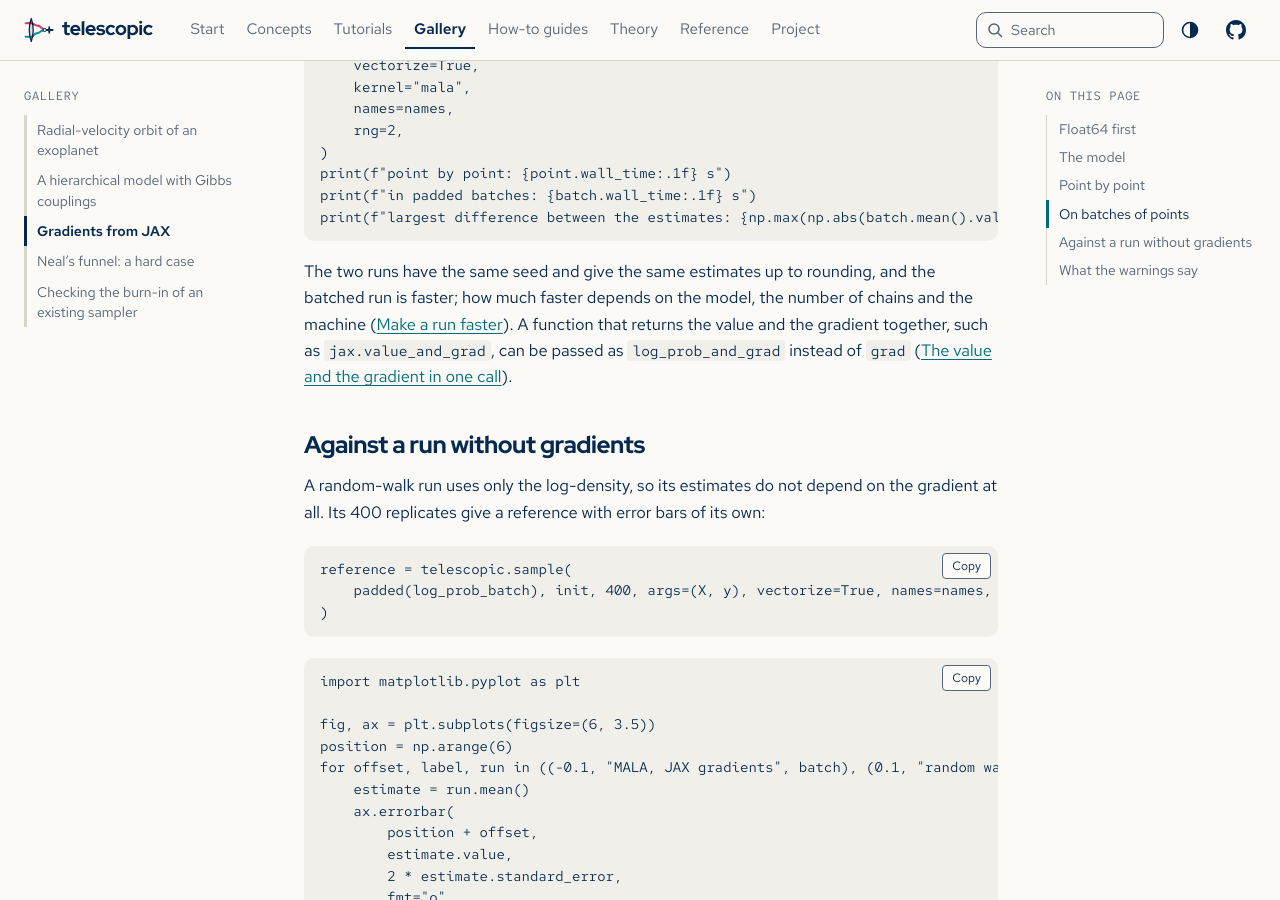
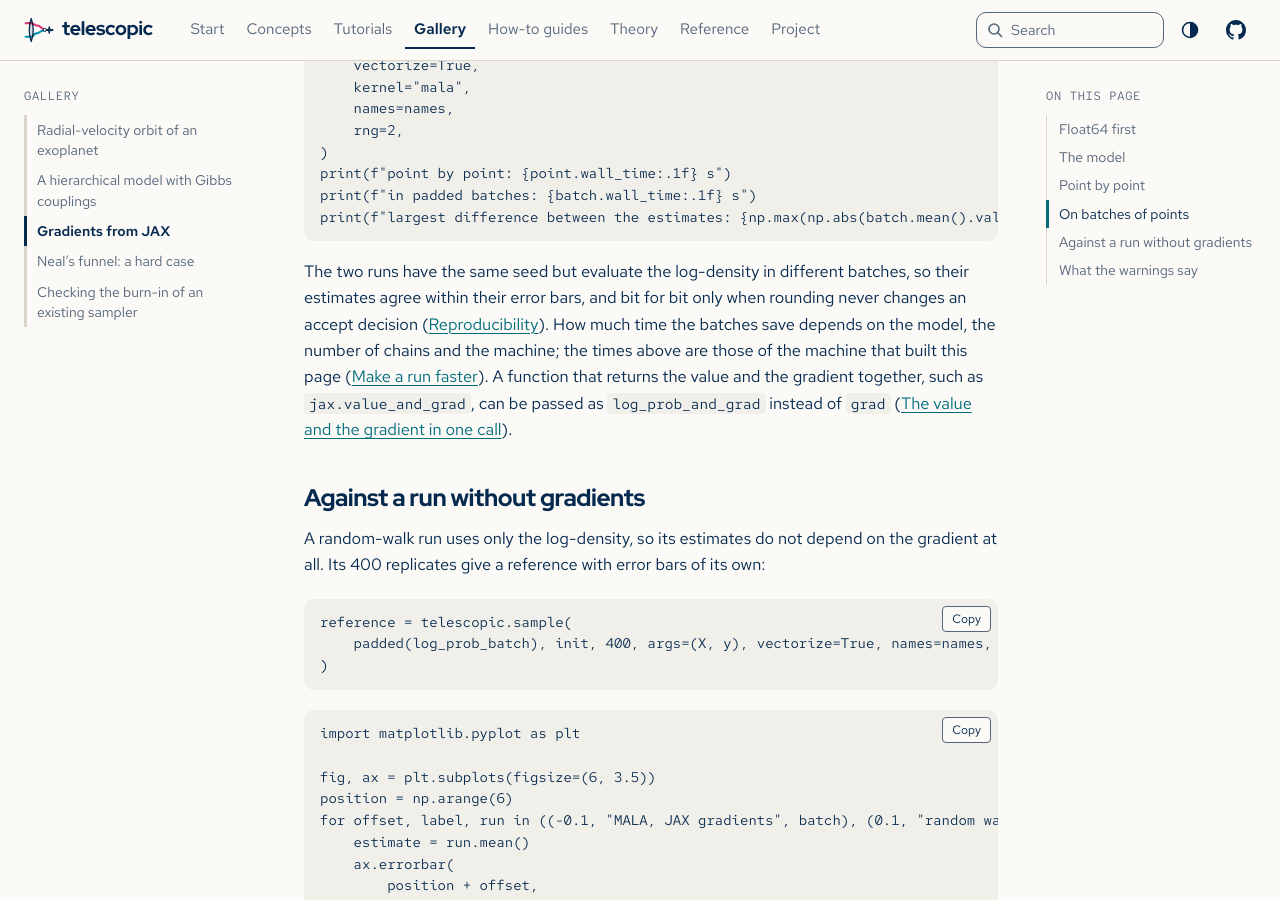
Before and after one commit to joshspeagle/telescopic, a Sphinx documentation site: the page built from docs/gallery/jax-gradients.md, in a window 1280 px wide and 900 px high, scrolled down 2852 px. Built offline with Sphinx 7.4.7, drawn with Linux system fonts in a browser that asks for light colours.

Commit message:
Claim agreement within error bars between differently batched JAX runs
The page asserted that the padded batch run was faster than the point-by-point run and
that their estimates agreed to 1e-8. Both held on the machine that wrote the page and
failed in CI's docs build: timings depend on the machine, and runs that batch the
log-density differently agree bit for bit only when rounding never changes an accept
decision, as the reproducibility guide says.

Co-Authored-By: Claude Opus 5.5 <noreply@anthropic.com>
Claude-Session: https://claude.ai/code/session_01JkqiRjnZwqMVo8Rd3e5j1c

````diff
--- a/docs/gallery/jax-gradients.md
+++ b/docs/gallery/jax-gradients.md
@@ -161,14 +161,18 @@ print(f"largest difference between the estimates: {np.max(np.abs(batch.mean().va
 ```{code-cell} python
 :tags: [remove-cell]
 
-# The claims of the next paragraph.
-assert batch.wall_time < point.wall_time
-assert np.allclose(batch.mean().value, point.mean().value, rtol=0, atol=1e-8)
+# The claim of the next paragraph: the two runs batch differently, so they agree within
+# their error bars, not bit for bit.
+gap = np.abs(batch.mean().value - point.mean().value)
+assert np.all(gap < 3 * np.hypot(batch.mean().standard_error, point.mean().standard_error))
 ```
 
-The two runs have the same seed and give the same estimates up to rounding, and the
-batched run is faster; how much faster depends on the model, the number of chains and
-the machine ([Make a run faster](../guide/faster.md)). A function that returns the value
+The two runs have the same seed but evaluate the log-density in different batches, so
+their estimates agree within their error bars, and bit for bit only when rounding never
+changes an accept decision ([Reproducibility](../guide/parallel.md#reproducibility)).
+How much time the batches save depends on the model, the number of chains and the
+machine; the times above are those of the machine that built this page
+([Make a run faster](../guide/faster.md)). A function that returns the value
 and the gradient together, such as `jax.value_and_grad`, can be passed as
 `log_prob_and_grad` instead of `grad`
 ([The value and the gradient in one call](../guide/log-density.md#the-value-and-the-gradient-in-one-call)).
````
